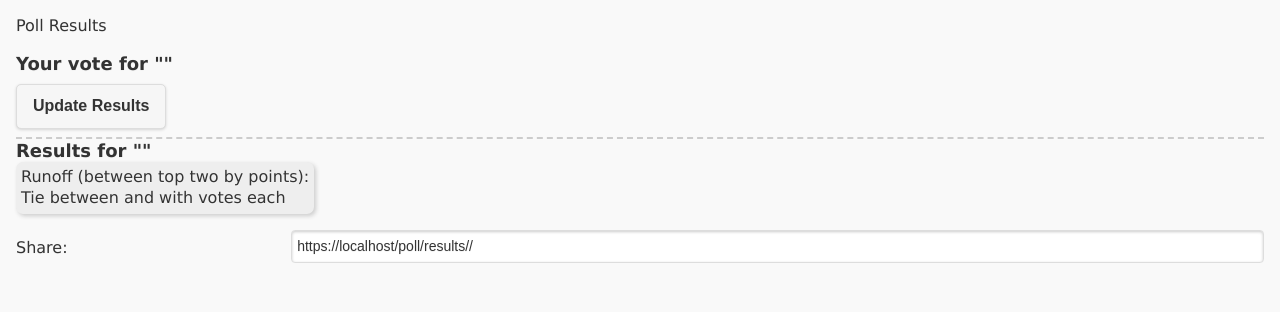
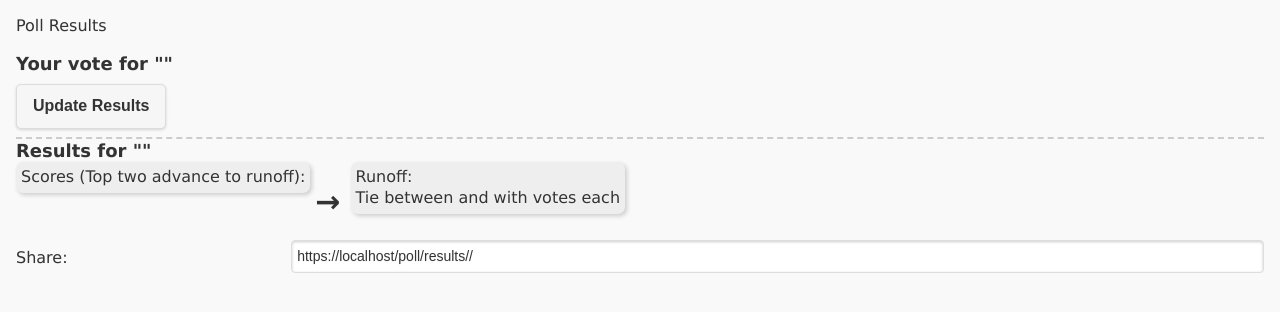
Before and after one commit to msmunter/star.vote, a PHP site: template view/poll/results.view.php in a window 1280 px wide. Shown: the part 36-348 px from the top of the page. Run offline with PHP 8.4, Linux system fonts and the light colour scheme; the template is opened without the code that fills it, so the values that code supplies are empty.

Commit message:
Results organization and style changes.

```diff
--- a/view/poll/resultsactual.view.php
+++ b/view/poll/resultsactual.view.php
@@ -1,9 +1,21 @@
 <div id="pollResultsTitle">Results for "<?php echo $this->poll->question; ?>"</div>
-<?php foreach ($this->poll->answers as $answer) { ?>
-	<div><?php echo $answer->text; ?>: <?php echo $answer->points; ?> points</div>
-<?php } ?>
+<div id="pollResultsContainer">
+<div>Scores (Top two advance to runoff):</div>
+<?php
+foreach ($this->poll->answers as $answer) {
+	$answerNum++;
+	if ($answerNum < 3) {
+		echo '<div class="answerResults advances">';
+	} else {
+		echo '<div class="answerResults">';
+	}
+	echo $answer->text.': '.$answer->points.' points</div><div class="clear"></div>';
+}
+?>
+</div>
+<div id="resultsArrow">&rarr;</div>
 <div id="runoffResults">
-	Runoff (between top two by points):<br />
+	Runoff:<br />
 	<?php
 	// Figure out multi-way tie here, info comes from poll.controller
 	if ($this->poll->runoffResults['tie']) {
--- a/web/css/style.css
+++ b/web/css/style.css
@@ -143,12 +143,33 @@ form.answerForm {
 	padding-left: 10px;
 }
 
-div#runoffResults {
+div.answerResults {
+	float: left;
+}
+
+div.answerResults.advances {
+	background-color: #dddddd;
+}
+
+div#runoffResults, div#pollResultsContainer {
 	float: left;
 	border-radius: 7px;
 	padding: 5px;
 	background-color: #eeeeee;
 	box-shadow: 2px 2px 4px #cccccc;
+	margin-bottom: 10px;
+}
+
+div#runoffResults {
+	margin-left: 10px;
+}
+
+div#resultsArrow {
+	font-size: 30px;
+	float: left;
+	padding-top: 20px;
+	margin-left: 5px;
+	font-weight: bold;
 }
 
 .answerForm.ui-radio {
```
